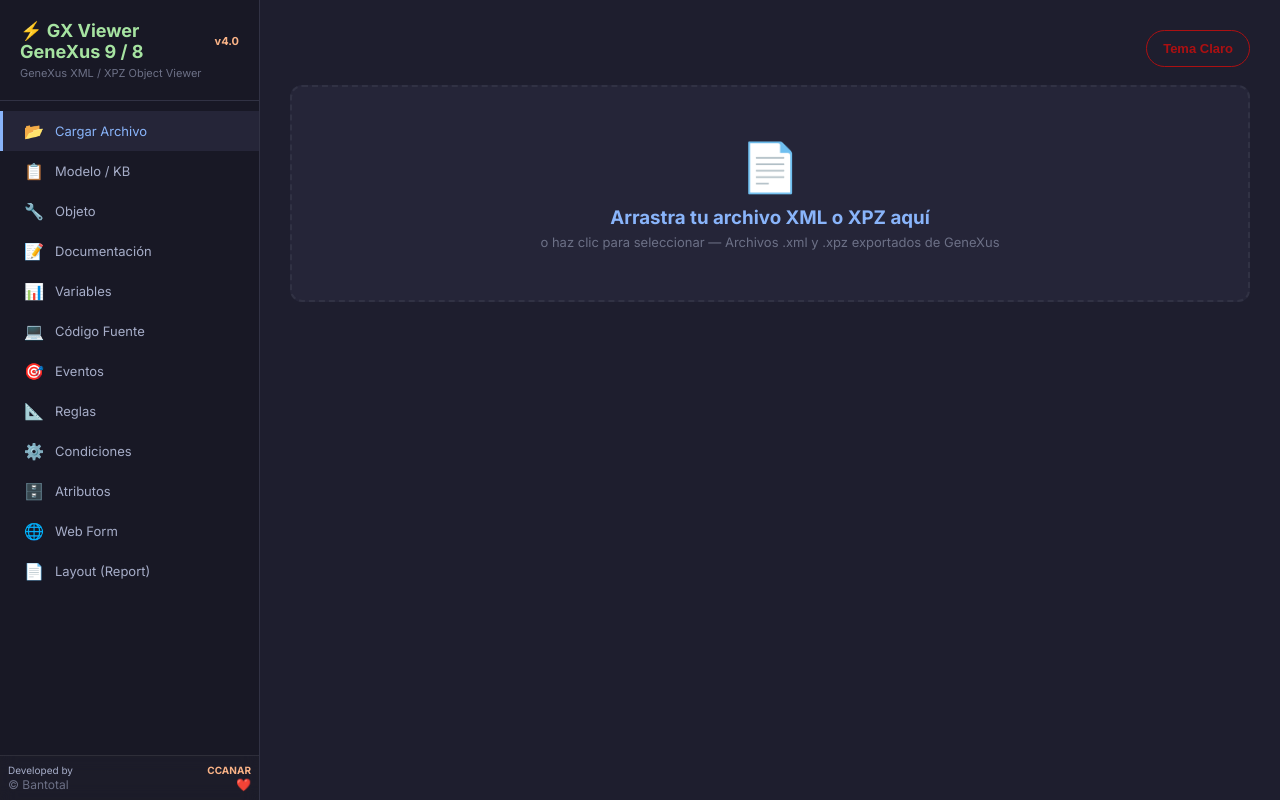
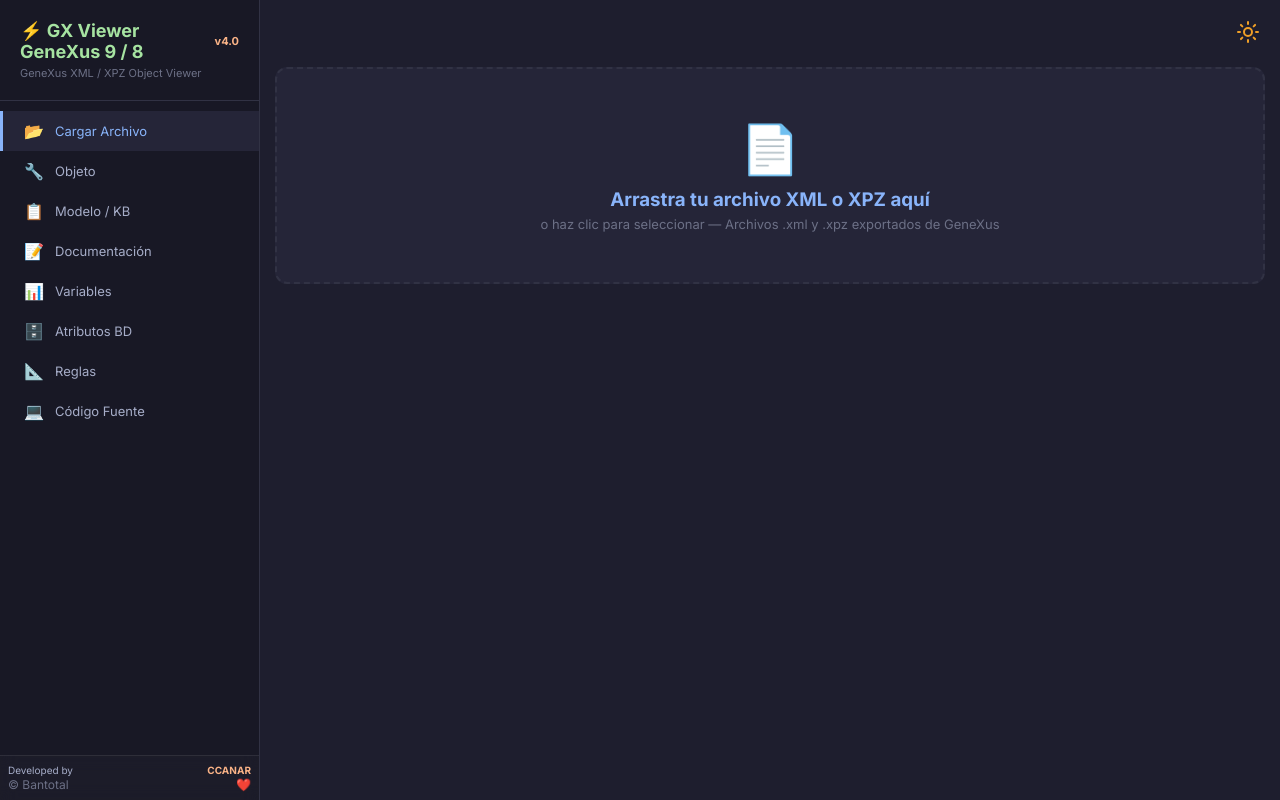
Before and after one commit to CristhianCanar/XMLViewer, a React (Vite) app: page / in a window 1280 px wide. Built offline with nearby package versions, Linux system fonts and the light colour scheme.

Commit message:
Mejora del boton de tema oscuro, colapsable, secciones importantes a mostrar

```diff
--- a/src/App.tsx
+++ b/src/App.tsx
@@ -153,6 +153,22 @@
     setSidebarOpen(false);
   };
 
+  const SunIcon = () => (
+    <svg xmlns="http://www.w3.org/2000/svg" width="24" height="24" viewBox="0 0 24 24"
+      fill="none" stroke="#EF9F27" strokeWidth="2"
+      strokeLinecap="round" strokeLinejoin="round" aria-hidden="true">
+      <path d="M12 2v2M12 20v2M4.93 4.93l1.41 1.41M17.66 17.66l1.41 1.41M2 12h2M20 12h2M4.93 19.07l1.41-1.41M17.66 6.34l1.41-1.41M12 8a4 4 0 1 0 0 8 4 4 0 0 0 0-8z" />
+    </svg>
+  );
+
+  const MoonIcon = () => (
+    <svg xmlns="http://www.w3.org/2000/svg" width="24" height="24" viewBox="0 0 24 24"
+      fill="none" stroke="#B4B2A9" strokeWidth="2"
+      strokeLinecap="round" strokeLinejoin="round" aria-hidden="true">
+      <path d="M20.985 12.486a9 9 0 1 1-9.473-9.472c.405-.022.617.46.402.803a6 6 0 0 0 8.268 8.268c.344-.215.825-.004.803.401" />
+    </svg>
+  );
+
   return (
     <div className="app">
       <button
@@ -172,8 +188,11 @@
             type="button"
             className="theme-button"
             onClick={() => setTheme((current) => (current === 'dark' ? 'light' : 'dark'))}
+            title={theme === 'dark' ? 'Cambiar a tema claro' : 'Cambiar a tema oscuro'}
+            aria-label={theme === 'dark' ? 'Cambiar a tema claro' : 'Cambiar a tema oscuro'}
           >
-            {theme === 'dark' ? 'Tema Claro' : 'Tema Oscuro'}
+            {theme === 'dark' ? <SunIcon /> : <MoonIcon />}
+            {/* {theme === 'dark' ? 'Tema Claro' : 'Tema Oscuro'} */}
           </button>
         </div>
 
--- a/src/components/CollapsibleSection.tsx
+++ b/src/components/CollapsibleSection.tsx
@@ -5,13 +5,15 @@
   title: string;
   children: ReactNode;
   defaultOpen?: boolean;
+  maxHeight?: string;
 }
 
 export function CollapsibleSection({
   id,
   title,
   children,
-  defaultOpen = true,
+  defaultOpen = false,
+  maxHeight = '80vh',
 }: CollapsibleSectionProps) {
   const [collapsed, setCollapsed] = useState(!defaultOpen);
 
@@ -26,7 +28,9 @@
         <h3>{title}</h3>
         <span className="toggle">▼</span>
       </button>
-      <div className="section-body">{children}</div>
+      <div className="section-body" style={{ maxHeight, overflowY: 'auto' }}>
+        {children}
+      </div>
     </section>
   );
 }
--- a/src/components/InfoGrid.tsx
+++ b/src/components/InfoGrid.tsx
@@ -10,10 +10,37 @@
     return <div className="no-aplica">{emptyMessage}</div>;
   }
 
+  {/* <div className="info-grid">
+      {items.map((item) => (
+        <div key={item.label} className="info-item">
+          <label>{item.label}</label>
+          {item.label === 'Nombre' ? (
+            <span className="highlight-name">{item.value || '—'}</span>
+          ) : item.label === 'Tipo Objeto' ? (
+            <span className="badge badge-type">{item.value}</span>
+          ) : item.label === 'Es Main (IsMain)' ? (
+            <span className={`badge ${item.value === 'Sí' ? 'badge-yes' : 'badge-no'}`}>
+              {item.value === 'Sí' ? '✔ Sí' : '✘ No'}
+            </span>
+          ) : item.label === '⚙️ Condiciones' ? (
+            <span>
+              {item.value || '—'}
+            </span>
+          ) : (
+            <span>{item.value || '—'}</span>
+          )}
+        </div>
+      ))}
+    </div> */}
+
   return (
+
     <div className="info-grid">
       {items.map((item) => (
-        <div key={item.label} className="info-item">
+        <div
+          key={item.label}
+          className={`info-item${item.label === '⚙️ Condiciones' || item.label === 'KB Path' ? ' info-item--full' : ''}`}
+        >
           <label>{item.label}</label>
           {item.label === 'Nombre' ? (
             <span className="highlight-name">{item.value || '—'}</span>
@@ -29,5 +56,6 @@
         </div>
       ))}
     </div>
+
   );
 }
--- a/src/components/ObjectView.tsx
+++ b/src/components/ObjectView.tsx
@@ -15,12 +15,15 @@
 
   return (
     <>
-    <CollapsibleSection id="sec-model" title="📋 Información del Modelo / KB">
-      <InfoGrid items={data.modelInfo} emptyMessage="No se encontró información del modelo." />
+      <CollapsibleSection id="sec-object" title="🔧 Información del Objeto" defaultOpen={true}>
+        <InfoGrid items={[
+          ...data.objectInfo,
+          { label: '⚙️ Condiciones', value: data.conditions || 'Sin condiciones definidas.' }
+        ]} />
       </CollapsibleSection>
 
-    <CollapsibleSection id="sec-object" title="🔧 Información del Objeto">
-      <InfoGrid items={data.objectInfo} />
+      <CollapsibleSection id="sec-model" title="📋 Información del Modelo / KB" defaultOpen={true}>
+        <InfoGrid items={data.modelInfo} emptyMessage="No se encontró información del modelo." />
       </CollapsibleSection>
 
       <CollapsibleSection id="sec-doc" title="📝 Documentación">
@@ -77,48 +80,6 @@
         />
       </CollapsibleSection>
 
-    <CollapsibleSection id="sec-source" title="💻 Código Fuente">
-      <CodeBlock
-        code={data.sourceCode}
-        emptyMessage="// Sin código fuente disponible"
-        infoLabel={
-          sourceLines > 0
-            ? `${sourceLines} líneas — ${data.objectType}`
-            : '0 líneas'
-        }
-      />
-    </CollapsibleSection>
-
-    <CollapsibleSection id="sec-events" title="🎯 Eventos (WebPanel)">
-      {data.objectType !== 'WebPanel' ? (
-        <div className="no-aplica">
-          📌 Los Eventos solo aplican para objetos de tipo <strong>WebPanel</strong>.
-        </div>
-      ) : !data.eventsCode ? (
-        <div className="no-aplica">Sin eventos definidos en este WebPanel.</div>
-      ) : (
-        <CodeBlock
-          code={data.eventsCode}
-          infoLabel={`${data.eventsCode.split('\n').length} líneas de eventos`}
-          copyLabel="📋 Copiar Eventos"
-        />
-      )}
-    </CollapsibleSection>
-
-    <CollapsibleSection id="sec-rules" title="📐 Reglas (Rules)">
-      <CodeBlock
-        code={data.rules}
-        emptyMessage="// Sin reglas definidas."
-        showCopy={false}
-      />
-    </CollapsibleSection>
-
-    <CollapsibleSection id="sec-cond" title="⚙️ Condiciones">
-      <div className="rules-code">
-        {data.conditions || 'Sin condiciones definidas.'}
-      </div>
-    </CollapsibleSection>
-
       <CollapsibleSection id="sec-attrs" title="🗄️ Atributos de la KB">
         <SearchableTable
           rows={data.attributes}
@@ -154,18 +115,65 @@
         />
       </CollapsibleSection>
 
+      <CollapsibleSection id="sec-rules" title="📐 Reglas (Rules)">
+        <CodeBlock
+          code={data.rules}
+          emptyMessage="// Sin reglas definidas."
+          showCopy={false}
+        />
+      </CollapsibleSection>
+
+      <CollapsibleSection id="sec-source" title="💻 Código Fuente">
+        <CodeBlock
+          code={data.sourceCode}
+          emptyMessage="// Sin código fuente disponible"
+          infoLabel={
+            sourceLines > 0
+              ? `${sourceLines} líneas — ${data.objectType}`
+              : '0 líneas'
+          }
+        />
+      </CollapsibleSection>
+
+      {/*
+        <CollapsibleSection id="sec-events" title="🎯 Eventos (WebPanel)">
+          {data.objectType !== 'WebPanel' ? (
+            <div className="no-aplica">
+              📌 Los Eventos solo aplican para objetos de tipo <strong>WebPanel</strong>.
+            </div>
+          ) : !data.eventsCode ? (
+            <div className="no-aplica">Sin eventos definidos en este WebPanel.</div>
+          ) : (
+            <CodeBlock
+              code={data.eventsCode}
+              infoLabel={`${data.eventsCode.split('\n').length} líneas de eventos`}
+              copyLabel="📋 Copiar Eventos"
+            />
+          )}
+        </CollapsibleSection>
+      */}
+
+
+      {/* <CollapsibleSection id="sec-cond" title="⚙️ Condiciones">
+        <div className="rules-code">
+          {data.conditions || 'Sin condiciones definidas.'}
+        </div>
+      </CollapsibleSection> */}
+
+      {/*
       <CollapsibleSection id="sec-webform" title="🌐 Web Form">
         <WebFormSection data={data} />
       </CollapsibleSection>
 
       <CollapsibleSection id="sec-layout" title="📄 Layout (Report)">
         <LayoutSection data={data} />
-    </CollapsibleSection>
+      </CollapsibleSection> */}
+
     </>
   );
 }
 
-function WebFormSection({ data }: { data: ObjectViewData }) {
+/* function WebFormSection({ data }: { data: ObjectViewData }) {
   if (data.objectType !== 'WebPanel') {
     return (
       <div className="no-aplica">
@@ -342,4 +350,4 @@
       )}
     </>
   );
-}
+} */
--- a/src/components/Sidebar.tsx
+++ b/src/components/Sidebar.tsx
@@ -2,17 +2,17 @@
 
 const NAV_LINKS: NavLink[] = [
   { id: 'sec-upload', icon: '📂', label: 'Cargar Archivo' },
+  { id: 'sec-object', icon: '🔧', label: 'Objeto' },
   { id: 'sec-model', icon: '📋', label: 'Modelo / KB' },
-  { id: 'sec-object', icon: '🔧', label: 'Objeto' },
   { id: 'sec-doc', icon: '📝', label: 'Documentación' },
   { id: 'sec-vars', icon: '📊', label: 'Variables' },
+  { id: 'sec-attrs', icon: '🗄️', label: 'Atributos BD' },
+  { id: 'sec-rules', icon: '📐', label: 'Reglas' },
   { id: 'sec-source', icon: '💻', label: 'Código Fuente' },
-  { id: 'sec-events', icon: '🎯', label: 'Eventos' },
-  { id: 'sec-rules', icon: '📐', label: 'Reglas' },
-  { id: 'sec-cond', icon: '⚙️', label: 'Condiciones' },
-  { id: 'sec-attrs', icon: '🗄️', label: 'Atributos' },
-  { id: 'sec-webform', icon: '🌐', label: 'Web Form' },
-  { id: 'sec-layout', icon: '📄', label: 'Layout (Report)' },
+  /* { id: 'sec-events', icon: '🎯', label: 'Eventos' }, */
+  /* { id: 'sec-cond', icon: '⚙️', label: 'Condiciones' }, */
+  /* { id: 'sec-webform', icon: '🌐', label: 'Web Form' }, */
+  /* { id: 'sec-layout', icon: '📄', label: 'Layout (Report)' }, */
 ];
 
 interface SidebarProps {
--- a/src/index.css
+++ b/src/index.css
@@ -14,7 +14,7 @@
   --accent-cyan: #89dceb;
   --accent-orange: #fab387;
   --accent-mauve: #cba6f7;
-  --accent-red: var(--bantotal-red);
+  --accent-red: var(--accent-green);
   --accent-yellow: #f9e2af;
   --accent-teal: #94e2d5;
   --border: #313244;
@@ -80,7 +80,7 @@
 
 .sidebar .logo h2 {
   font-size: 18px;
-  color: var(--accent-green);
+  color: var(--accent-red);
   display: flex;
   align-items: center;
   gap: 8px;
@@ -121,7 +121,7 @@
 .main {
   margin-left: var(--sidebar-w);
   flex: 1;
-  padding: 30px;
+  padding: 15px;
   max-width: calc(100% - var(--sidebar-w));
 }
 
@@ -147,19 +147,23 @@
 }
 
 .theme-button {
-  background: transparent;
-  border: 1px solid var(--accent-red);
-  color: var(--accent-red);
-  padding: 10px 16px;
-  border-radius: 999px;
-  cursor: pointer;
-  font-size: 13px;
-  font-weight: 600;
-  transition: all 0.2s ease;
+  display       : flex;
+  align-items   : center;
+  justify-content: center;
+  background    : transparent;
+  border        : 1px solid var(--color-border-secondary);
+  border-radius : 100%;
+  padding       : 5px;
+  cursor        : pointer;
+  transition    : all 0.2s ease;
 }
 
 .theme-button:hover {
-  background: rgba(172, 16, 18, 0.08);
+  background: var(--color-background-secondary);
+}
+
+.theme-button:active {
+  transform: scale(0.95);
 }
 
 .dropzone {
@@ -268,7 +272,8 @@
 
 .info-grid {
   display: grid;
-  grid-template-columns: repeat(auto-fill, minmax(280px, 1fr));
+  grid-template-columns: repeat(auto-fill, minmax(200px, 1fr));
+  /* grid-template-columns: repeat(auto-fill, minmax(280px, 1fr)); */
   gap: 12px;
 }
 
@@ -276,6 +281,10 @@
   background: var(--bg-secondary);
   padding: 12px 16px;
   border-radius: 8px;
+}
+
+.info-item--full {
+  grid-column: 1 / -1;
 }
 
 .info-item label {
--- a/src/utils/genexusLanguage.ts
+++ b/src/utils/genexusLanguage.ts
@@ -65,6 +65,9 @@
       // Comentarios de línea
       [/\/\/.*$/, 'comment'],
 
+      // Comentarios de bloque
+      [/\/\*/, 'comment', '@comment'],
+
       // Variables GeneXus (&Variable)
       [/&[A-Za-z_]\w*/, 'variable'],
 
@@ -107,5 +110,12 @@
       [/[^"]+/, 'string'],
       [/"/, 'string', '@pop'],
     ],
+
+
+    comment: [
+      [/[^*]+/, 'comment'],
+      [/\*\//, 'comment', '@pop'],
+      [/./, 'comment'],
+    ],
   },
 };
--- a/src/utils/xmlParser.ts
+++ b/src/utils/xmlParser.ts
@@ -77,12 +77,12 @@
 
   if (kmw) {
     items.push(
-      { label: 'KB Path', value: getTag(kmw, 'Path') },
       {
         label: 'Versión KMW',
         value: `${getTag(kmw, 'MajorVersion')}.${getTag(kmw, 'MinorVersion')}`,
       },
       { label: 'Max GX Build', value: getTag(kmw, 'MaxGxBuildSaved') },
+      { label: 'KB Path', value: getTag(kmw, 'Path') },
     );
   }
 
@@ -92,8 +92,8 @@
 function extractObjectInfo(obj: Element | null, objType: string): InfoItem[] {
   if (!obj) return [];
 
+  const objInfo = obj.querySelector('ObjInfo');
   const info = obj.querySelector('Info');
-  const objInfo = obj.querySelector('ObjInfo');
   const name = info ? getTag(info, 'Name') : '';
   const desc = info ? getTag(info, 'Description') : '';
   const isMain = objInfo ? getTag(objInfo, 'IsMain') : '';
@@ -154,7 +154,7 @@
     const decimals = getTag(v, 'Decimals');
     const picture = getTag(v, 'Picture');
     const basedOn = getTag(v, 'BasedOn');
-    const filas: number =  getTag(v, 'Rows') ? parseInt(getTag(v, 'Rows'), 10) : 0;
+    const filas: number = getTag(v, 'Rows') ? parseInt(getTag(v, 'Rows'), 10) : 0;
 
     rows.push({
       index: i,
@@ -337,7 +337,7 @@
       type: getTag(paper, 'PaperId') || paper.getAttribute('PaperId') || '',
       //width: getTag(paper, 'SizeX') + ' px' || paper.getAttribute('SizeX') + ' px' || '0',
       //length: getTag(paper, 'SizeY') + ' px' || paper.getAttribute('SizeY') + ' px' || '0'
-       // valores en píxeles
+      // valores en píxeles
       width: String(toPx(sizeX)) + ' px',
       length: String(toPx(sizeY)) + ' px',
     };
```
Lines whose indentation alone changed are shown as unchanged.
